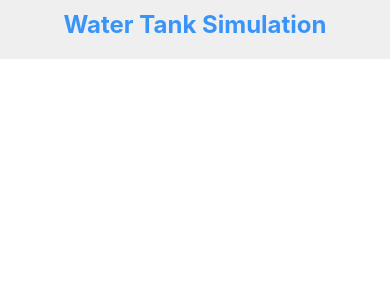
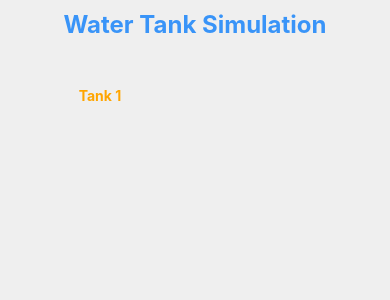
Before and after one commit to shreya-mishra/WTS-test-repo, a React Native app: screen / in a window 390 px wide. Shown: the top 300 px of the page. Built offline with nearby package versions, Linux system fonts and the light colour scheme.

Commit message:
Added tank frame where we are showin tank and tank index

```diff
--- a/src/App.tsx
+++ b/src/App.tsx
@@ -1,12 +1,13 @@
 import {View, Text, StyleSheet} from 'react-native';
 import React from 'react';
 import {COLORS} from './constant/Colors';
+import TankFrame from './components/TankFrame';
 
 const App = () => {
   return (
     <View style={styles.container}>
       <Text style={styles.title}>Water Tank Simulation</Text>
-      {/* <TankFrame quantity/> */}
+      <TankFrame level={10.0} />
     </View>
   );
 };
@@ -15,6 +16,7 @@ export default App;
 
 const styles = StyleSheet.create({
   container: {
+    flex: 1,
     backgroundColor: COLORS.color_background,
   },
   title: {
--- a/src/components/TankFrame.tsx
+++ b/src/components/TankFrame.tsx
@@ -1,8 +1,32 @@
-import {View} from 'react-native';
+import {Dimensions, StyleSheet, Text, View} from 'react-native';
 import React from 'react';
+import Tank from './Tank';
 
-const TankFrame = () => {
-  return <View>{/* <Tank tankLevel={tankLevel}/> */}</View>;
+const {width} = Dimensions.get('screen');
+
+const TankFrame = ({level}: {level: number}) => {
+  return (
+    <View style={styles.container}>
+      {/* <Tank level={level} /> */}
+      <Text style={styles.basket}>Tank {1}</Text>
+    </View>
+  );
 };
 
 export default TankFrame;
+
+const styles = StyleSheet.create({
+  container: {
+    display: 'flex',
+    justifyContent: 'space-between',
+    width: width / 5,
+    alignItems: 'center',
+    margin: 20,
+  },
+  basket: {
+    textAlign: 'center',
+    marginTop: 8,
+    fontWeight: 'bold',
+    color: 'orange',
+  },
+});
```
